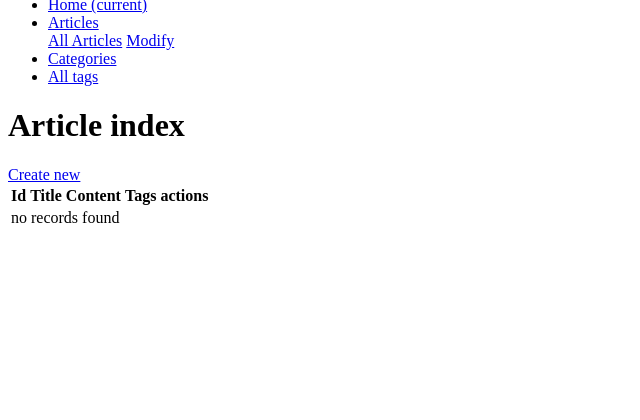
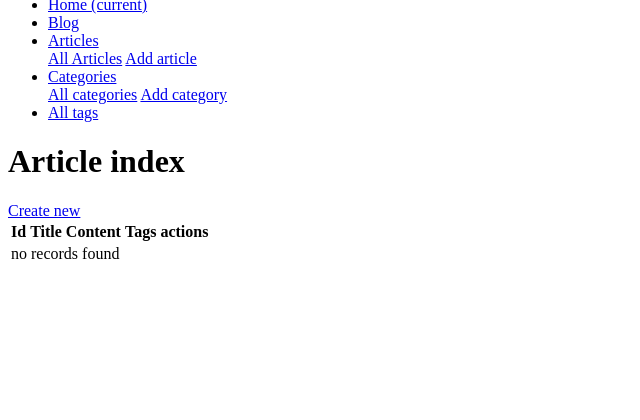
Before and after one commit to Nawalsubject/quest_symfony_2, a Symfony app: template blog/templates/article/index.html.twig in a window 1280 px wide. Shown: the part 332-752 px from the top of the page, without its empty margins (0-640 px from the left). Run offline with Twig, Linux system fonts and the light colour scheme; the template is opened without the code that fills it, so the values that code supplies are empty; some libraries are stand-ins or nearby versions.

Commit message:
Fix du crud des category + Ajout d'onglet dans la barre de navigation

```diff
--- a/blog/templates/_navbar.html.twig
+++ b/blog/templates/_navbar.html.twig
@@ -8,18 +8,31 @@
             <li class="nav-item active">
                 <a class="nav-link" href="{{ path('app_index') }}">Home <span class="sr-only">(current)</span></a>
             </li>
+
+            <li class="nav-item">
+                <a class="nav-link" href="{{ path('blog_index') }}">Blog</a>
+            </li>
+
             <li class="nav-item dropdown">
                 <a class="nav-link dropdown-toggle" href="#" id="navbarDropdown" role="button" data-toggle="dropdown" aria-haspopup="true" aria-expanded="false">
                     Articles
                 </a>
                 <div class="dropdown-menu" aria-labelledby="navbarDropdown">
-                    <a class="dropdown-item" href="{{ path('blog_index') }}">All Articles</a>
-                    <a class="dropdown-item" href="{{ path('article_index') }}">Modify</a>
+                    <a class="dropdown-item" href="{{ path('article_index') }}">All Articles</a>
+                    <a class="dropdown-item" href="{{ path('article_new') }}">Add article</a>
                 </div>
             </li>
-            <li class="nav-item">
-                <a class="nav-link" href="{{ path('category_index') }}">Categories</a>
+
+            <li class="nav-item dropdown">
+                <a class="nav-link dropdown-toggle" href="#" id="navbarDropdown" role="button" data-toggle="dropdown" aria-haspopup="true" aria-expanded="false">
+                    Categories
+                </a>
+                <div class="dropdown-menu" aria-labelledby="navbarDropdown">
+                    <a class="dropdown-item" href="{{ path('category_index') }}">All categories</a>
+                    <a class="dropdown-item" href="{{ path('category_new') }}">Add category</a>
+                </div>
             </li>
+
             <li class="nav-item">
                 <a class="nav-link" href="{{ path('tag_index') }}">All tags</a>
             </li>
```
Also changed, not shown: blog/templates/category/index.html.twig (+18 -28 lines), blog/templates/category/new.html.twig (+7 -0 lines).
